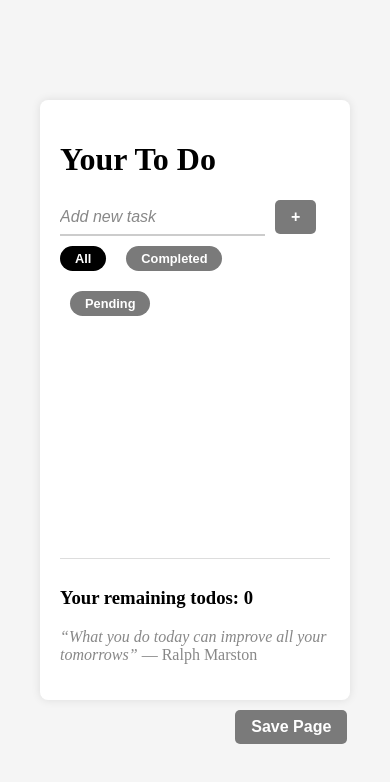
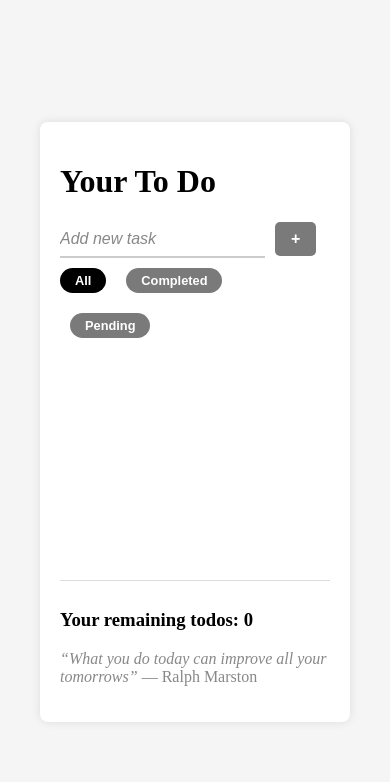
Before and after one commit to upendrakda/To-Do-List, a React (Vite) app: page / in a window 390 px wide. Shown: the top 782 px of the page. Built offline with nearby package versions, Linux system fonts and the light colour scheme.

Commit message:
feat: persist todos using localStorage

```diff
--- a/src/App.css
+++ b/src/App.css
@@ -116,24 +116,6 @@
   color: #888;
 }
 
-.save-btn{
-  color: white;
-  font-weight: bold;
-  font-size: 1rem;
-  border: none;
-  border-radius: 5px;
-  background-color: #7a7a7a;
-  padding: 8px 16px;
-  cursor: pointer;
-  margin-top: 10px;
-  margin-left: 78%;
-  transition: background-color 0.3s;
-}
-
-.save-btn:hover{
-  background-color: black;
-}
-
 .filter-btn {
   color: white;
   font-weight: bold;
@@ -167,8 +149,4 @@
   .wrapper {
   width: 260px;
   }
-
-  .save-btn{
-    margin-left: 63%;
-  }
 }
--- a/src/App.jsx
+++ b/src/App.jsx
@@ -1,14 +1,21 @@
 import React from 'react';
-import { useState} from 'react';
+import { useState, useEffect } from 'react';
 import './App.css';
 
 function App() {
   const [text, setText] = useState('');
-  const [task, setTask] = useState([]);
   const [filter, setFilter] = useState("all");
+  const [task, setTask] = useState(() => {
+    const savedTasks = localStorage.getItem("tasks");
+    return savedTasks ? JSON.parse(savedTasks) : [];
+  });
 
-  function addTask(){
-    if (!text.trim()){
+  useEffect(() => {
+    localStorage.setItem("tasks", JSON.stringify(task));
+  }, [task]);
+
+  function addTask() {
+    if (!text.trim()) {
       setText('');
       return;
     }
@@ -16,7 +23,8 @@
     setTask([{
       id: Math.random().toString(36).slice(2, 9),
       text: text,
-      completed: false}, ...task]);
+      completed: false
+    }, ...task]);
     setText('');
   }
 
@@ -37,23 +45,6 @@
       )
     );
   }
-
-  const downloadHTML = () => {
-    const htmlContent = document.documentElement.outerHTML;
-    const blob = new Blob([htmlContent], { type: "text/html" });
-    const url = URL.createObjectURL(blob);
-
-    // Create a date string (YYYY-MM-DD format)
-    const now = new Date();
-    const dateString = now.toISOString().split("T")[0];
-
-    const link = document.createElement("a");
-    link.href = url;
-    link.download = `today's_todo-${dateString}.html`; // filename with date
-    link.click();
-
-    URL.revokeObjectURL(url);
-  };
 
   const filteredTasks = task.filter(t => {
     if (filter === "completed") return t.completed;
@@ -122,13 +113,6 @@
           <p><q>What you do today can improve all your tomorrows</q> — Ralph Marston</p>
         </footer>
       </div>
-
-      <div>
-        <button
-          className='save-btn'
-          onClick={downloadHTML}
-          >Save Page</button>
-      </div>
   </>
   );
 }
```
